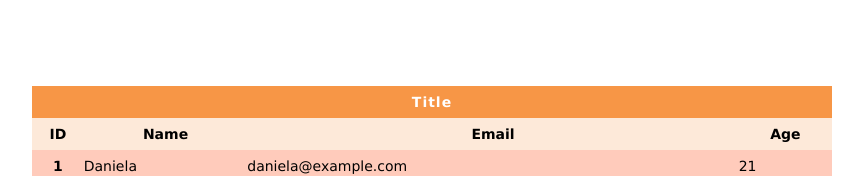
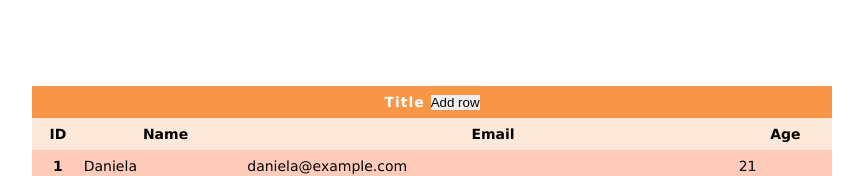
Before and after one commit to Danielalara586/row-generator, a website: page index.html in a window 1280 px wide. Shown: the part 226-402 px from the top of the page, without its empty margins (208-1071 px from the left). Drawn offline with Linux system fonts and the light colour scheme.

Commit message:
Add button

```diff
--- a/index.html
+++ b/index.html
@@ -10,7 +10,10 @@
 <body>
     <main>
         <table>
-            <caption>Title</caption>
+            <caption>
+                Title
+                <button>Add row</button>
+            </caption>
             <thead>
                 <tr>
                     <th>ID</th>
```
